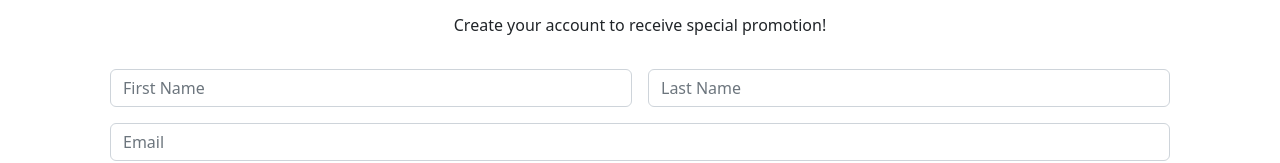
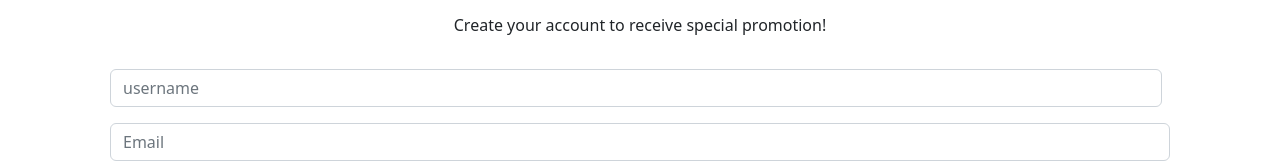
Before and after one commit to Alansiapk/P3-A-CoolEngineering-React, a React (Create React App) app in the folder p3-react/: page /signup in a window 1280 px wide. Shown: the part 205-368 px from the top of the page. Built offline with nearby package versions, Linux system fonts and the light colour scheme.

Commit message:
added sign up user and checkout for payment

```diff
--- a/p3-react/src/pages/SignUp.js
+++ b/p3-react/src/pages/SignUp.js
@@ -10,8 +10,7 @@ export default function SignUp() {
 
     const [formState, setFormState] = useState({
         'email': '',
-        'first_name': '',
-        'last_name': '',
+        'username': '',
         'password': '',
         'confirm_password': ''
     })
@@ -34,13 +33,9 @@ export default function SignUp() {
     const signup = async () => {
         let errors = [];
 
-        if (!formState.first_name.match(/^[A-Za-z]+( [A-Za-z]+)*$/)) {
+        if (!formState.username.match(/^[A-Za-z]+( [A-Za-z]+)*$/)) {
             setInvalidName(true);
             errors.push('first_name');
-        }
-        if (!formState.last_name.match(/^[A-Za-z]+( [A-Za-z]+)*$/)) {
-            setInvalidName(true);
-            errors.push('last_name');
         }
         if (!formState.email.match(/^\w+([\.-]?\w+)*@\w+([\.-]?\w+)*(\.\w{2,3})+$/)) {
             setInvalidEmail(true);
@@ -73,16 +68,10 @@ export default function SignUp() {
                         <div className="d-flex">
                             <Form.Control className="me-2"
                                 type="text"
-                                name="first_name"
+                                name="username"
                                 value={formState.first_name}
                                 onChange={updateFormField}
-                                placeholder="First Name" />
-                            <Form.Control className="ms-2"
-                                type="text"
-                                name="last_name"
-                                value={formState.last_name}
-                                onChange={updateFormField}
-                                placeholder="Last Name" />
+                                placeholder="username" />
                         </div>
                         {invalidName === true ? <Form.Text style={{ color: 'red' }}>Please enter a valid first and last name</Form.Text> : null}
 
```
